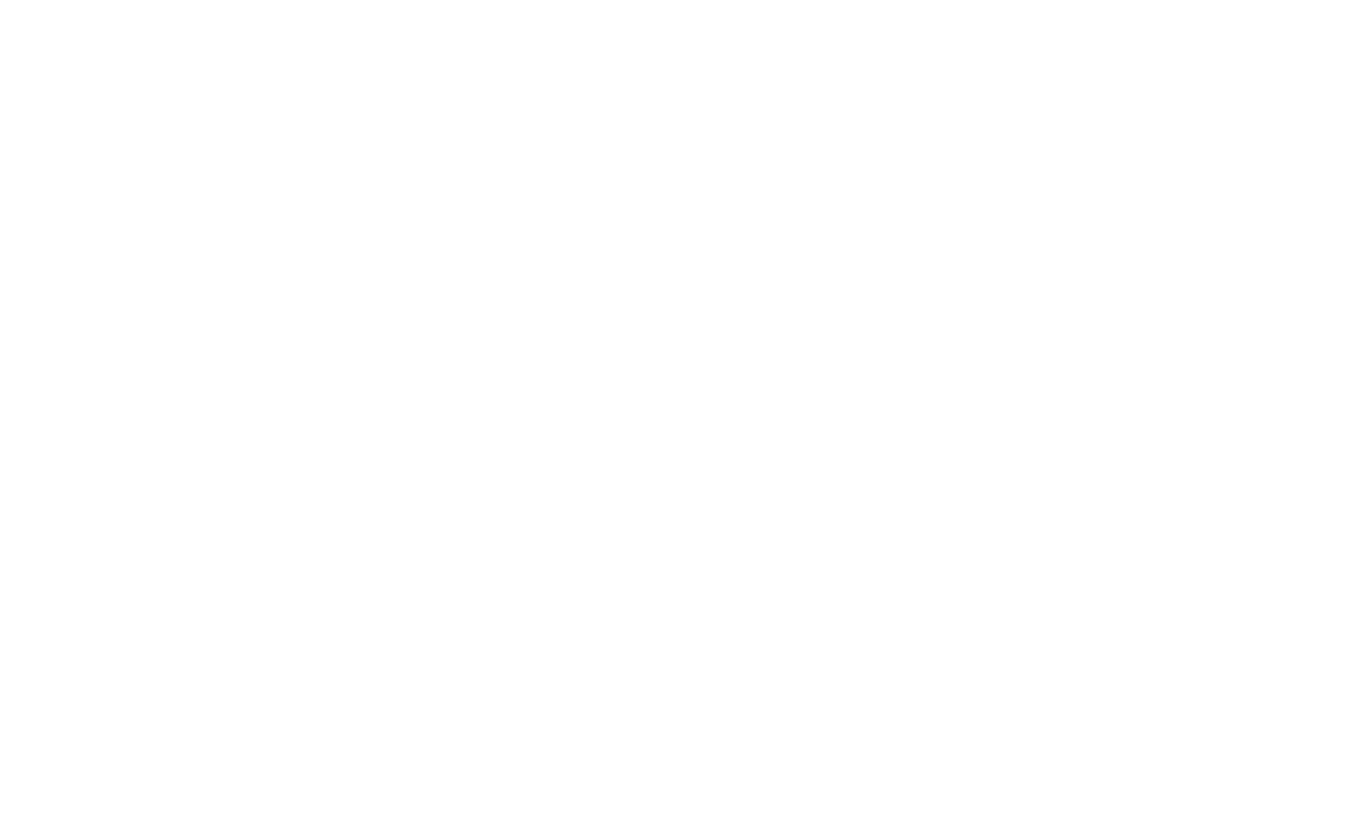
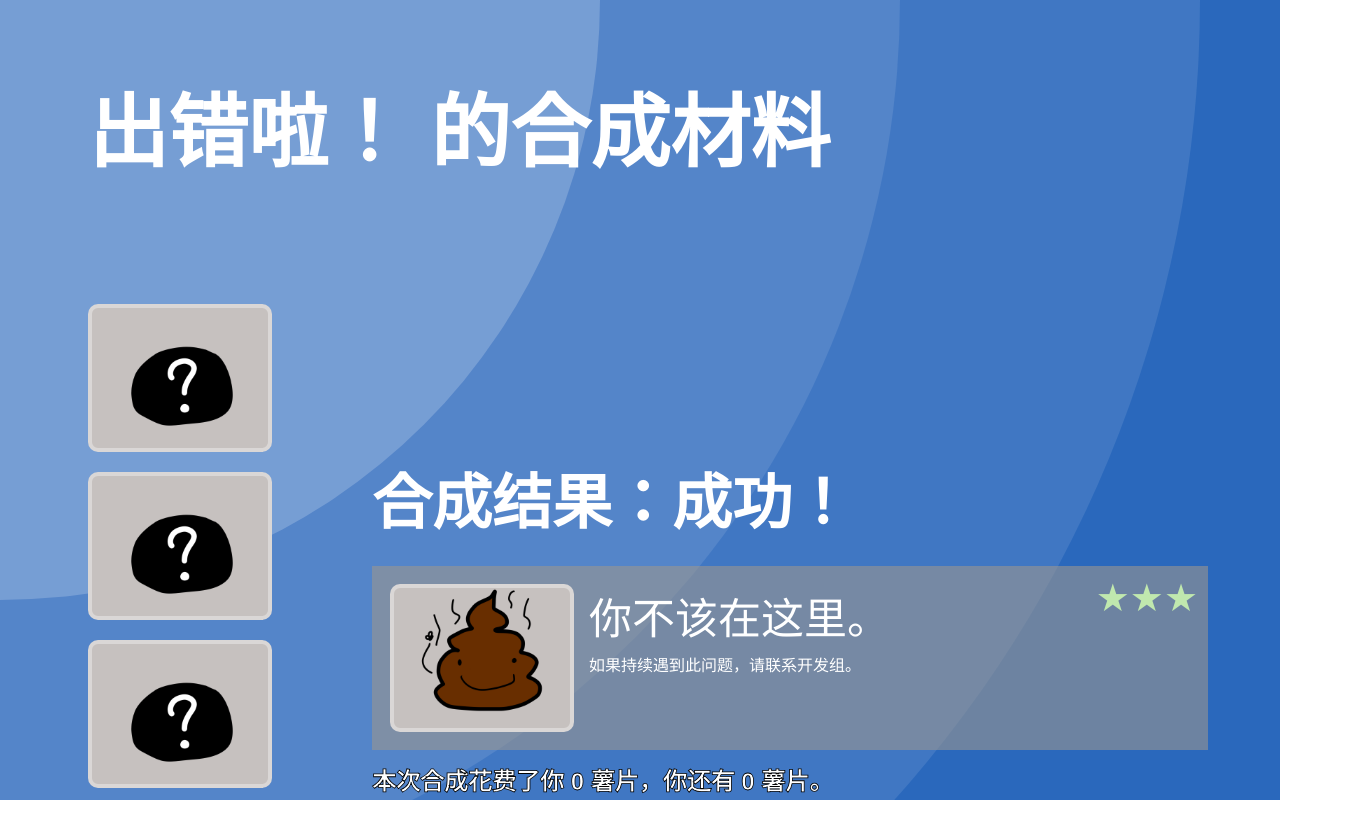
Before and after one commit to kagamibot-team/kagami-bot-frontend, a Vue app: page /recipe in a window 1280 px wide. Before the commit this address had no page. Shown: the top 838 px of the page, 1356 px wide, since content can reach past the window. Before the commit the page ends 800 px from the top, so only its background shows below. Built offline with nearby package versions, Linux system fonts and the light colour scheme; no server answers.

Commit message:
recipe update

```diff
--- a/src/components/CatchBox.vue
+++ b/src/components/CatchBox.vue
@@ -1,19 +1,22 @@
 <script setup>
-defineProps({
-  data: Object
+const props = defineProps({
+  data: Object,
+  is_opacity: Boolean || false
 })
+
+const color = props.is_opacity ? '#9B969099' : '#9b9690'
 </script>
 
 <template>
   <div class="outbox">
-    <div class="displayBox" :style="{ backgroundColor: data.info.color }">
-      <img :src="data.info.image" />
+    <div class="displayBox" :style="{ backgroundColor: props.data.info.color }">
+      <img :src="props.data.info.image" />
     </div>
     <div class="textbox">
-      <div class="rightTitle">{{ data.info.display_name }}</div>
-      <div class="rightDescription">{{ data.info.description }}</div>
-      <div class="rightStar" :style="{ color: data.info.level.color }">
-        {{ data.info.level.display_name }}
+      <div class="rightTitle">{{ props.data.info.display_name }}</div>
+      <div class="rightDescription">{{ props.data.info.description }}</div>
+      <div class="rightStar" :style="{ color: props.data.info.level.color }">
+        {{ props.data.info.level.display_name }}
       </div>
     </div>
   </div>
@@ -22,7 +25,7 @@ defineProps({
 <style scoped>
 .outbox {
   width: 800px;
-  background-color: #9b9690;
+  background-color: v-bind('color');
   display: flex;
   padding: 18px;
   position: relative;
@@ -33,6 +36,7 @@ defineProps({
   height: 140px;
   border-radius: 10px;
   border: rgba(255, 255, 255, 0.35) 4px solid;
+  overflow: hidden;
 }
 
 .displayBox img {
--- /dev/null
+++ b/src/components/DisplayBox.vue
@@ -0,0 +1,26 @@
+<script setup>
+defineProps({
+  data: Object
+})
+</script>
+
+<template>
+  <div class="displayBox" :style="{ backgroundColor: data.color }">
+    <img :src="data.image" />
+  </div>
+</template>
+
+<style scoped>
+.displayBox {
+  width: 176px;
+  height: 140px;
+  border-radius: 10px;
+  border: rgba(255, 255, 255, 0.35) 4px solid;
+  overflow: hidden;
+  margin-top: 20px;
+}
+
+.displayBox img {
+  height: 100%;
+}
+</style>
--- /dev/null
+++ b/src/components/RecipeBackground.vue
@@ -0,0 +1,54 @@
+<script setup>
+defineProps({
+  is_strange: Boolean,
+  level: Number
+})
+const color = ['#000000', '#2a68bc', '#2a68bc', '#2a68bc', '#7E2FCE', '#7E2FCE']
+</script>
+
+<template>
+  <div class="recipe-background" v-if="!is_strange">
+    <div class="ellipse1" />
+    <div class="ellipse2" />
+    <div class="ellipse3" />
+  </div>
+</template>
+
+<style scoped>
+.recipe-background {
+  position: fixed;
+  top: 0;
+  left: 0;
+  width: 100%;
+  height: 100%;
+  z-index: -1;
+  background-color: v-bind('color[level]');
+}
+.ellipse1 {
+  position: absolute;
+  top: -1200px;
+  left: -1200px;
+  width: 2400px;
+  height: 2400px;
+  border-radius: 1200px;
+  background-color: rgba(255, 255, 255, 0.1);
+}
+.ellipse2 {
+  position: absolute;
+  top: -900px;
+  left: -900px;
+  width: 1800px;
+  height: 1800px;
+  border-radius: 900px;
+  background-color: rgba(255, 255, 255, 0.1);
+}
+.ellipse3 {
+  position: absolute;
+  top: -600px;
+  left: -600px;
+  width: 1200px;
+  height: 1200px;
+  border-radius: 600px;
+  background-color: rgba(255, 255, 255, 0.2);
+}
+</style>
--- /dev/null
+++ b/src/pre_data/recipe.json
@@ -0,0 +1,18 @@
+{
+  "name": "出错啦！",
+  "meta": { "cost_chip": 0, "own_chip": 0, "is_strange": false, "status": "成功！" },
+  "output": {
+    "info": {
+      "description": "如果持续遇到此问题，请联系开发组。",
+      "display_name": "你不该在这里。",
+      "color": "rgb(198, 193, 191)",
+      "image": "./resource/shit.png",
+      "level": { "lid": 3, "display_name": "★★★", "color": "rgb(192, 232, 174)" }
+    }
+  },
+  "inputs": [
+    { "color": "rgb(198, 193, 191)", "image": "./resource/blank_placeholder.png" },
+    { "color": "rgb(198, 193, 191)", "image": "./resource/blank_placeholder.png" },
+    { "color": "rgb(198, 193, 191)", "image": "./resource/blank_placeholder.png" }
+  ]
+}
--- a/src/router/index.js
+++ b/src/router/index.js
@@ -7,6 +7,11 @@ const router = createRouter({
       path: '/zhua',
       name: 'zhua',
       component: () => import('../views/ZhuaView.vue')
+    },
+    {
+      path: '/recipe',
+      name: 'recipe',
+      component: () => import('../views/RecipeView.vue')
     }
   ]
 })
--- /dev/null
+++ b/src/views/RecipeView.vue
@@ -0,0 +1,93 @@
+<script setup>
+import { ref } from 'vue'
+import CatchBox from '../components/CatchBox.vue'
+import DisplayBox from '../components/DisplayBox.vue'
+import RecipeBackground from '../components/RecipeBackground.vue'
+import axios from 'axios'
+import { useRoute } from 'vue-router'
+import defaultData from '../pre_data/recipe.json'
+const data = ref()
+
+const route = useRoute()
+
+axios
+  .get(`../data/${route.query.uuid}/`)
+  .then((response) => {
+    if (response.status == 200) {
+      data.value = response.data
+    } else {
+      data.value = defaultData
+    }
+  })
+  .catch((error) => {
+    data.value = defaultData
+  })
+</script>
+
+<template>
+  <div class="wrapper" v-if="data">
+    <div class="top-title">{{ data.name }} 的合成材料</div>
+    <div class="total">
+      <div class="left-list">
+        <DisplayBox v-for="(item, index) in data.inputs" :data="item" :key="index" />
+      </div>
+      <div class="right-list">
+        <div class="merge-title">合成结果：{{ data.meta.status }}</div>
+        <CatchBox :data="data.output" :is_opacity="true" />
+        <div class="merge-side-title">
+          本次合成花费了你 {{ data.meta.cost_chip }} 薯片，你还有 {{ data.meta.own_chip }} 薯片。
+        </div>
+      </div>
+    </div>
+    <RecipeBackground :is_strange="data.meta.is_strange" :level="data.output.info.level.lid" />
+  </div>
+</template>
+
+<style scoped>
+.wrapper {
+  width: fit-content;
+  padding: 60px 80px 80px 80px;
+  overflow: hidden;
+}
+.left-list {
+  margin-top: 100px;
+}
+.right-list {
+  margin-top: 270px;
+  margin-left: 100px;
+}
+.total {
+  display: flex;
+}
+.top-title {
+  color: #ffffff;
+  font-family: 'HarmonyOS Sans SC', var(--font-fallback);
+  font-size: 80px;
+  font-weight: bolder;
+  width: 1188px;
+}
+
+.side-title {
+  color: #9b9690;
+  font-family: '阿里妈妈数黑体', var(--font-fallback);
+  font-size: 28px;
+  font-weight: bold;
+  width: 800px;
+}
+
+.merge-title {
+  font-size: 60px;
+  font-family: 'HarmonyOS Sans SC', var(--font-fallback);
+  color: #ffffff;
+  font-weight: bolder;
+}
+
+.merge-side-title {
+  font-family: 'HarmonyOS Sans SC', var(--font-fallback);
+  color: #ffffff;
+  font-weight: bolder;
+  font-size: 24px;
+  margin-top: 12px;
+  -webkit-text-stroke: 0.8px #000;
+}
+</style>
```
